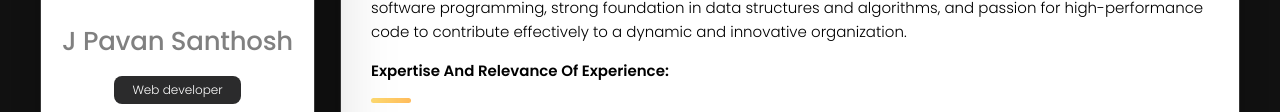
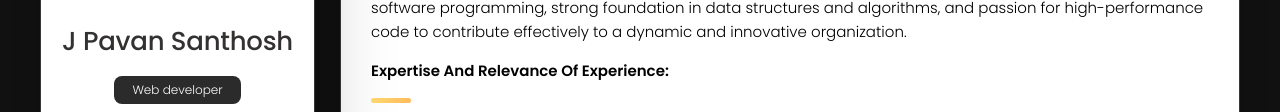
Before and after one commit to pavan-santhosh/Personal-Portfolio, a plain HTML site: page index.html in a window 1280 px wide. Shown: the part 271-383 px from the top of the page. Drawn offline with nearby package versions, Linux system fonts and the light colour scheme.

Commit message:
name-color-update

```diff
--- a/assets/css/style.css
+++ b/assets/css/style.css
@@ -1341,7 +1341,7 @@ textarea.form-input::-webkit-resizer { display: none; }
 
   .avatar-box img { width: 120px; }
 
-  .info-content .name { color: grey; margin-bottom: 15px; }
+  .info-content .name { color: rgb(52, 49, 49); margin-bottom: 15px; }
 
   .info-content .title { padding: 5px 18px; }
 
--- a/index.html
+++ b/index.html
@@ -46,7 +46,7 @@
         </figure>
 
         <div class="info-content">
-          <h1 class="name" title="Richard hanrick">J Pavan Santhosh</h1>
+          <h1 class="name" title="J Pavan Santhosh">J Pavan Santhosh</h1>
 
           <p class="title">Web developer</p>
         </div>
```
